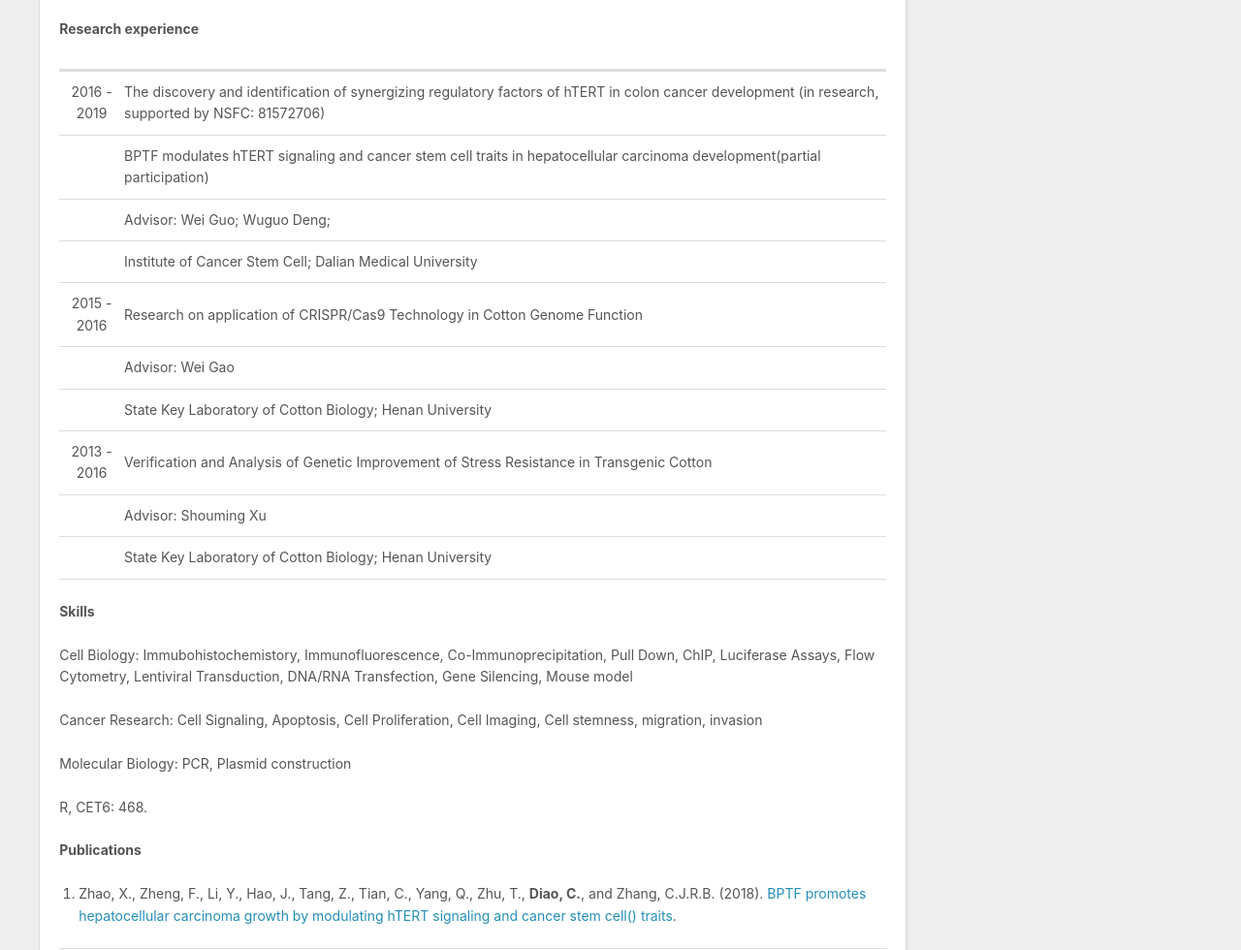
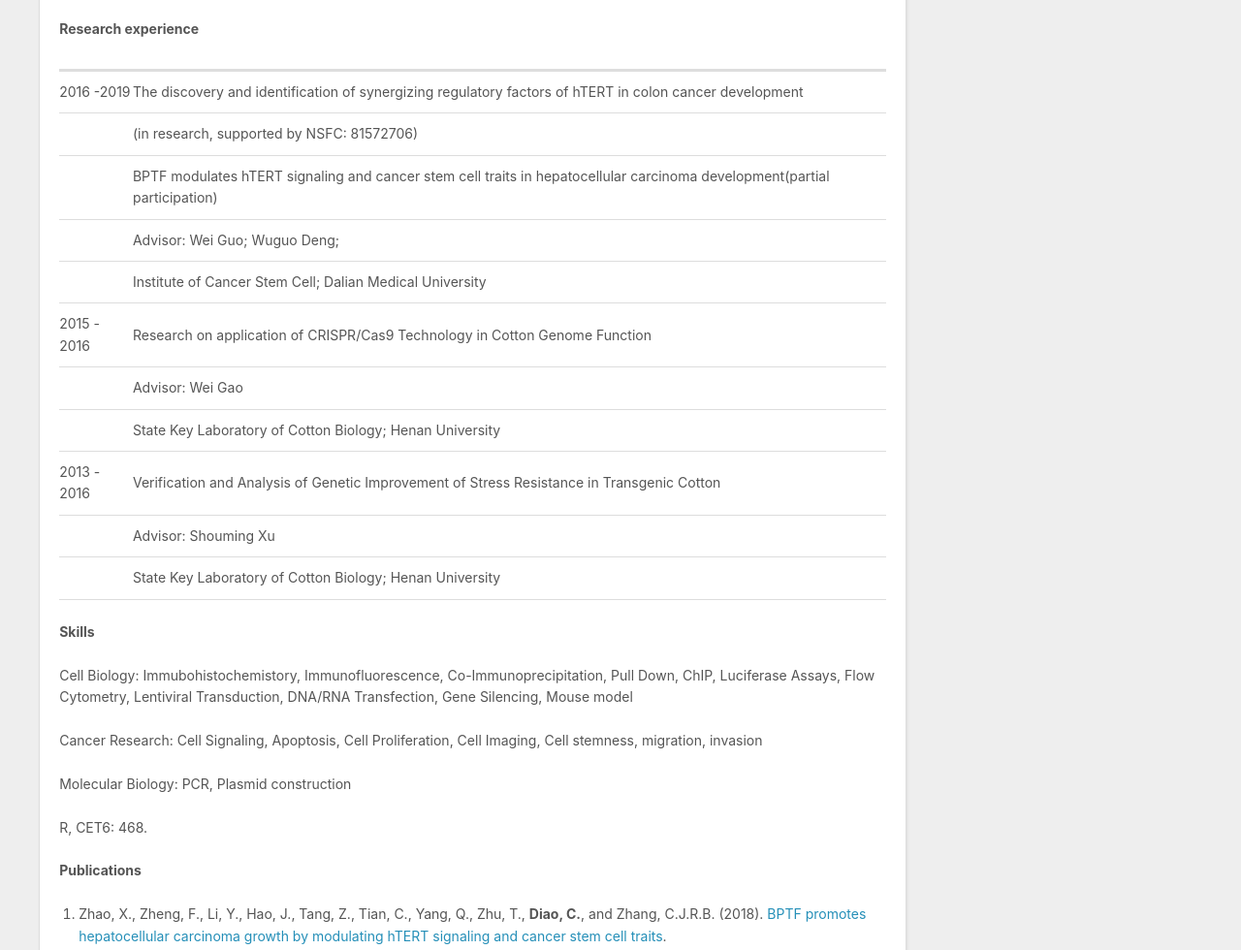
Before and after one commit to CLDIAO/CLDIAO.github.io, a plain HTML site: page resume/index.html in a window 1280 px wide. Shown: the part 1364-2344 px from the top of the page at 97% size. Drawn offline with nearby package versions, Linux system fonts and the light colour scheme.

Commit message:
Site updated: 2018-11-05 20:19:20

```diff
--- a/resume/index.html
+++ b/resume/index.html
@@ -17,7 +17,7 @@
 <meta property="og:description" content="Chaoliang Diao 刁朝良          Dalian Medical University Phone: +86 18940999021   Institute of Cancer Stem Cell Email: dior30102@gmail.com   No.9 West Section Lvshun South Road, Dalian Website:   https:">
 <meta property="og:locale" content="default">
 <meta property="og:image" content="https://scholar.google.com/citations?view_op=medium_photo&user=61MwfeMAAAAJ&citpid=5">
-<meta property="og:updated_time" content="2018-11-05T12:05:12.755Z">
+<meta property="og:updated_time" content="2018-11-05T12:18:43.782Z">
 <meta name="twitter:card" content="summary">
 <meta name="twitter:title" content="Rumble&#39;s blog">
 <meta name="twitter:description" content="Chaoliang Diao 刁朝良          Dalian Medical University Phone: +86 18940999021   Institute of Cancer Stem Cell Email: dior30102@gmail.com   No.9 West Section Lvshun South Road, Dalian Website:   https:">
@@ -151,50 +151,54 @@
 <table>
 <thead>
 <tr>
-<th style="text-align:center"></th>
 <th></th>
+<th style="text-align:left"></th>
 </tr>
 </thead>
 <tbody>
 <tr>
-<td style="text-align:center">2016 - 2019</td>
-<td>The discovery and identification of synergizing regulatory factors of hTERT in colon cancer development (in research, supported by NSFC: 81572706)</td>
+<td>2016  -2019</td>
+<td style="text-align:left">The discovery and identification of synergizing regulatory factors of hTERT in colon cancer development</td>
 </tr>
 <tr>
-<td style="text-align:center"></td>
-<td>BPTF modulates hTERT signaling and cancer stem cell traits in hepatocellular carcinoma development(partial participation)</td>
+<td></td>
+<td style="text-align:left">(in research, supported by NSFC: 81572706)</td>
 </tr>
 <tr>
-<td style="text-align:center"></td>
-<td>Advisor: Wei Guo; Wuguo Deng;</td>
+<td></td>
+<td style="text-align:left">BPTF modulates hTERT signaling and cancer stem cell traits in hepatocellular carcinoma development(partial participation)</td>
 </tr>
 <tr>
-<td style="text-align:center"></td>
-<td>Institute of Cancer Stem Cell; Dalian Medical University</td>
+<td></td>
+<td style="text-align:left">Advisor: Wei Guo; Wuguo Deng;</td>
 </tr>
 <tr>
-<td style="text-align:center">2015  - 2016</td>
-<td>Research on application of CRISPR/Cas9 Technology in Cotton Genome Function</td>
+<td></td>
+<td style="text-align:left">Institute of Cancer Stem Cell; Dalian Medical University</td>
 </tr>
 <tr>
-<td style="text-align:center"></td>
-<td>Advisor: Wei Gao</td>
+<td>2015  - 2016</td>
+<td style="text-align:left">Research on application of CRISPR/Cas9 Technology in Cotton Genome Function</td>
 </tr>
 <tr>
-<td style="text-align:center"></td>
-<td>State Key Laboratory of Cotton Biology; Henan University</td>
+<td></td>
+<td style="text-align:left">Advisor: Wei Gao</td>
 </tr>
 <tr>
-<td style="text-align:center">2013  - 2016</td>
-<td>Verification and Analysis of Genetic Improvement of Stress Resistance in Transgenic Cotton</td>
+<td></td>
+<td style="text-align:left">State Key Laboratory of Cotton Biology; Henan University</td>
 </tr>
 <tr>
-<td style="text-align:center"></td>
-<td>Advisor: Shouming Xu</td>
+<td>2013  - 2016</td>
+<td style="text-align:left">Verification and Analysis of Genetic Improvement of Stress Resistance in Transgenic Cotton</td>
 </tr>
 <tr>
-<td style="text-align:center"></td>
-<td>State Key Laboratory of Cotton Biology; Henan University</td>
+<td></td>
+<td style="text-align:left">Advisor: Shouming Xu</td>
+</tr>
+<tr>
+<td></td>
+<td style="text-align:left">State Key Laboratory of Cotton Biology; Henan University</td>
 </tr>
 </tbody>
 </table>
@@ -205,13 +209,13 @@
 <p>R, CET6: 468.</p>
 <p><strong>Publications</strong></p>
 <ol>
-<li>Zhao, X., Zheng, F., Li, Y., Hao, J., Tang, Z., Tian, C., Yang, Q., Zhu, T., <strong>Diao, C.</strong>, and Zhang, C.J.R.B. (2018). <a href="https://www.sciencedirect.com/science/article/pii/S2213231718306505" target="_blank" rel="noopener">BPTF promotes hepatocellular carcinoma growth by modulating hTERT signaling and cancer stem cell() traits</a>.</li>
+<li>Zhao, X., Zheng, F., Li, Y., Hao, J., Tang, Z., Tian, C., Yang, Q., Zhu, T., <strong>Diao, C.</strong>, and Zhang, C.J.R.B. (2018). <a href="https://www.sciencedirect.com/science/article/pii/S2213231718306505" target="_blank" rel="noopener">BPTF promotes hepatocellular carcinoma growth by modulating hTERT signaling and cancer stem cell traits</a>.</li>
 </ol>
 
 
     </div>
     <footer class="article-footer">
-      <a data-url="https://cldiao.github.io/resume/index.html" data-id="cjo49a1wj0002nwmv1txsotv3" class="article-share-link">Share</a>
+      <a data-url="https://cldiao.github.io/resume/index.html" data-id="cjo49hajm000wh4mvj4sfxjf3" class="article-share-link">Share</a>
 
 
     </footer>
--- a/sitemap.xml
+++ b/sitemap.xml
@@ -4,7 +4,7 @@
   <url>
     <loc>https://cldiao.github.io/resume/index.html</loc>
 
-    <lastmod>2018-11-05T12:05:12.755Z</lastmod>
+    <lastmod>2018-11-05T12:18:43.782Z</lastmod>
 
   </url>
 
```
Also changed, not shown: 2017/10/08/hexo-github/index.html (+1 -1 lines), 2017/10/11/markdown编辑器字体字号与颜色/index.html (+1 -1 lines), 2017/10/17/RNA-Seq入门系列/index.html (+1 -1 lines), 2018/07/29/RNA-Seq analysis in R/index.html (+1 -1 lines), 2018/09/01/Mac上安装一些应用/index.html (+1 -1 lines), 2018/09/02/hello-world/index.html (+1 -1 lines), 2018/09/27/R语言20题/index.html (+1 -1 lines), 2018/10/18/GSEA分析/index.html (+1 -1 lines), 2018/10/28/pubmed趋势/index.html (+1 -1 lines), 2018/10/30/if-publications-查询/index.html (+1 -1 lines), 2018/11/05/R2-platform/index.html (+1 -1 lines), about/index.html (+1 -1 lines), index.html (+10 -10 lines), page/2/index.html (+1 -1 lines).
